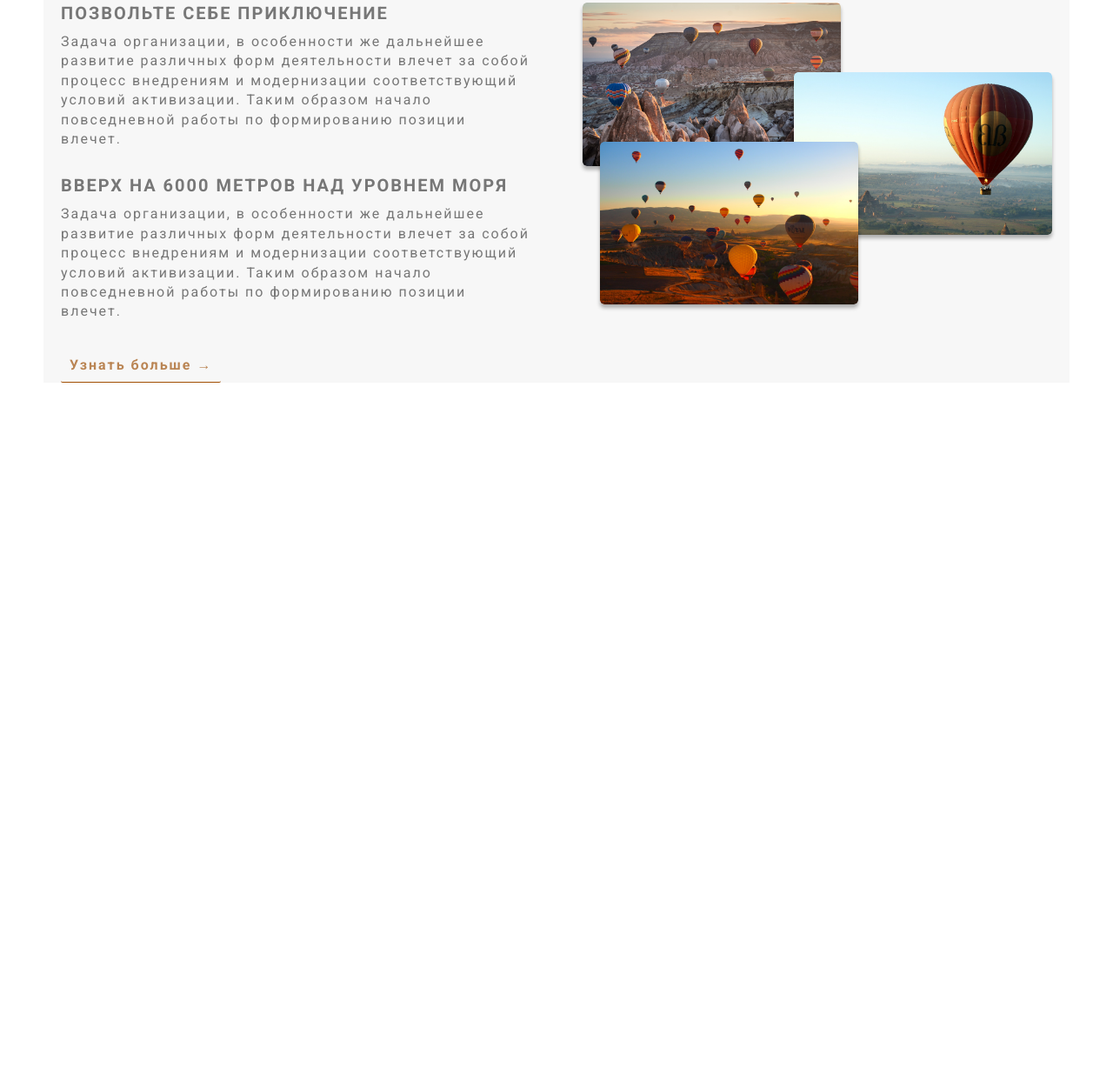
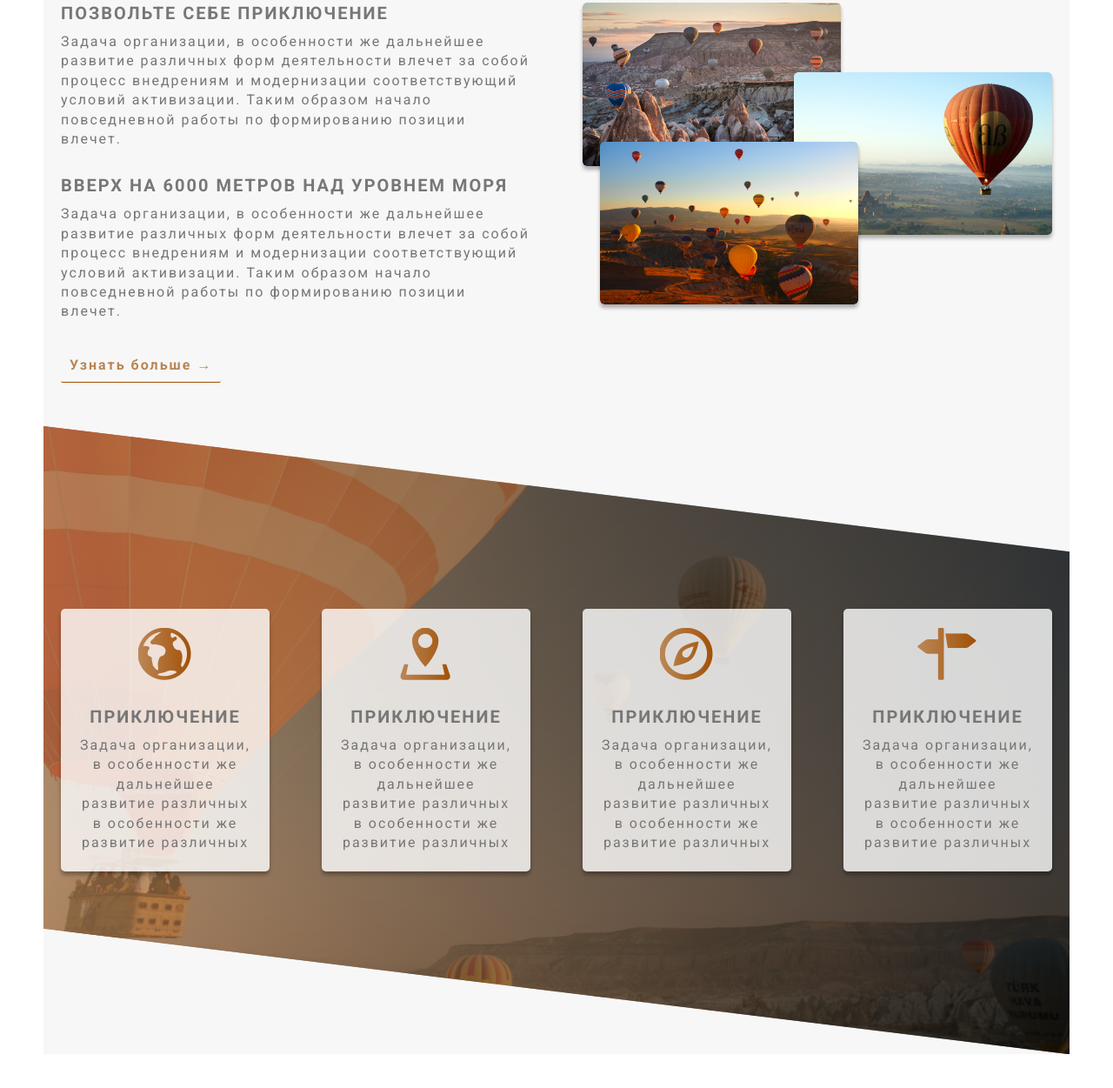
Before and after one commit to AidaChernyavskaya/balloon_landing, a plain HTML site: page index.html in a window 1280 px wide. Shown: the part 1009-2260 px from the top of the page at 87% size. Before the commit the page ends 1499 px from the top, so only its background shows below. Drawn offline with Linux system fonts and the light colour scheme.

Commit message:
adventure (third section) is done

```diff
--- /dev/null
+++ b/icon-font.css
@@ -0,0 +1,39 @@
+@font-face {
+  font-family: 'icomoon';
+  src:  url('fonts/icomoon.eot?gst51n');
+  src:  url('fonts/icomoon.eot?gst51n#iefix') format('embedded-opentype'),
+    url('fonts/icomoon.ttf?gst51n') format('truetype'),
+    url('fonts/icomoon.woff?gst51n') format('woff'),
+    url('fonts/icomoon.svg?gst51n#icomoon') format('svg');
+  font-weight: normal;
+  font-style: normal;
+  font-display: block;
+}
+
+[class^="icon-"], [class*=" icon-"] {
+  /* use !important to prevent issues with browser extensions that change fonts */
+  font-family: 'icomoon' !important;
+  speak: never;
+  font-style: normal;
+  font-weight: normal;
+  font-variant: normal;
+  text-transform: none;
+  line-height: 1;
+
+  /* Better Font Rendering =========== */
+  -webkit-font-smoothing: antialiased;
+  -moz-osx-font-smoothing: grayscale;
+}
+
+.icon-Vector:before {
+  content: "\e900";
+}
+.icon-Vector-1:before {
+  content: "\e901";
+}
+.icon-Vector-2:before {
+  content: "\e902";
+}
+.icon-Vector-3:before {
+  content: "\e903";
+}
--- a/index.html
+++ b/index.html
@@ -5,6 +5,7 @@
     <title>Balloon landing page</title>
     <link href="https://fonts.googleapis.com/css2?family=Roboto:wght@100;300;400;500;700;900&display=swap" rel="stylesheet">
     <link rel="stylesheet" href="./style.css">
+    <link rel="stylesheet" href="./icon-font.css">
 </head>
 <body>
 
@@ -21,7 +22,7 @@
         </header>
 
         <main>
-            <section class="section-about">
+            <section class="section-about margin-bottom-50px">
                 <div class="text-align-center margin-bottom-80px">
                     <h2 class="title-second">невероятное ощущение свободы</h2>
                 </div>
@@ -44,6 +45,43 @@
                             <img src="./images/balloon-photo-1.png" alt="" class="composition__photo composition__photo_n1">
                             <img src="./images/balloon-photo-2.png" alt="" class="composition__photo composition__photo_n2">
                             <img src="./images/balloon-photo-3.png" alt="" class="composition__photo composition__photo_n3">
+                        </div>
+                    </div>
+                </div>
+            </section>
+
+            <section class="section-adventure">
+                <div class="row">
+                    <div class="col-1-of-4">
+                        <div class="adventure-card">
+                            <i class="adventure-card__icon icon-Vector-3 margin-bottom-30px"></i>
+                            <h3 class="title-third margin-bottom-10px">ПРИКЛЮЧЕНИЕ</h3>
+                            <p class="paragraph">Задача организации, в особенности же дальнейшее
+                                развитие различных в особенности же развитие различных</p>
+                        </div>
+                    </div>
+                    <div class="col-1-of-4">
+                        <div class="adventure-card">
+                            <i class="adventure-card__icon icon-Vector-2 margin-bottom-30px"></i>
+                            <h3 class="title-third margin-bottom-10px">ПРИКЛЮЧЕНИЕ</h3>
+                            <p class="paragraph">Задача организации, в особенности же дальнейшее
+                                развитие различных в особенности же развитие различных</p>
+                        </div>
+                    </div>
+                    <div class="col-1-of-4">
+                        <div class="adventure-card">
+                            <i class="adventure-card__icon icon-Vector margin-bottom-30px"></i>
+                            <h3 class="title-third margin-bottom-10px">ПРИКЛЮЧЕНИЕ</h3>
+                            <p class="paragraph">Задача организации, в особенности же дальнейшее
+                                развитие различных в особенности же развитие различных</p>
+                        </div>
+                    </div>
+                    <div class="col-1-of-4">
+                        <div class="adventure-card">
+                            <i class="adventure-card__icon icon-Vector-1 margin-bottom-30px"></i>
+                            <h3 class="title-third margin-bottom-10px">ПРИКЛЮЧЕНИЕ</h3>
+                            <p class="paragraph">Задача организации, в особенности же дальнейшее
+                                развитие различных в особенности же развитие различных</p>
                         </div>
                     </div>
                 </div>
--- a/sass-stylesheets/base/_utilities.sass
+++ b/sass-stylesheets/base/_utilities.sass
@@ -7,5 +7,8 @@
 .margin-bottom-30px
   margin-bottom: 3rem
 
+.margin-bottom-50px
+  margin-bottom: 5rem
+
 .margin-bottom-80px
   margin-bottom: 8rem
--- a/style.sass
+++ b/style.sass
@@ -189,3 +189,25 @@ body
       z-index: 20
   &:hover &__photo:not(:hover)
     transform: scale(.95)
+
+.section-adventure
+  padding: 21rem 0
+  background: linear-gradient(90deg, rgba($color-brown-light, 0.7) 0.03%, rgba($color-black, 0.7) 99.94%), url(./images/section-adventure-background.jpg) center / cover no-repeat
+  clip-path: polygon(0 0, 100% 20%, 100% 100%, 0 80%)
+
+.adventure-card
+  background-color: rgba($color-white, .8)
+  border-radius: .5rem
+  padding: 2.2rem
+  text-align: center
+  box-shadow: $shadow
+  transition: all .5s
+  &__icon
+    font-size: 6rem
+    background: linear-gradient(90deg, $color-brown-light 3.65%, $color-brown-dark 100%)
+    -webkit-background-clip: text
+    color: transparent
+    display: inline-block
+  &:hover
+    transform: scale(1.05)
+    background-color: $color-white
```
Also changed, not shown: fonts/icomoon.ttf (added), fonts/icomoon.woff (added), images/section-adventure-background.jpg (added), style.css, 3 other files.
